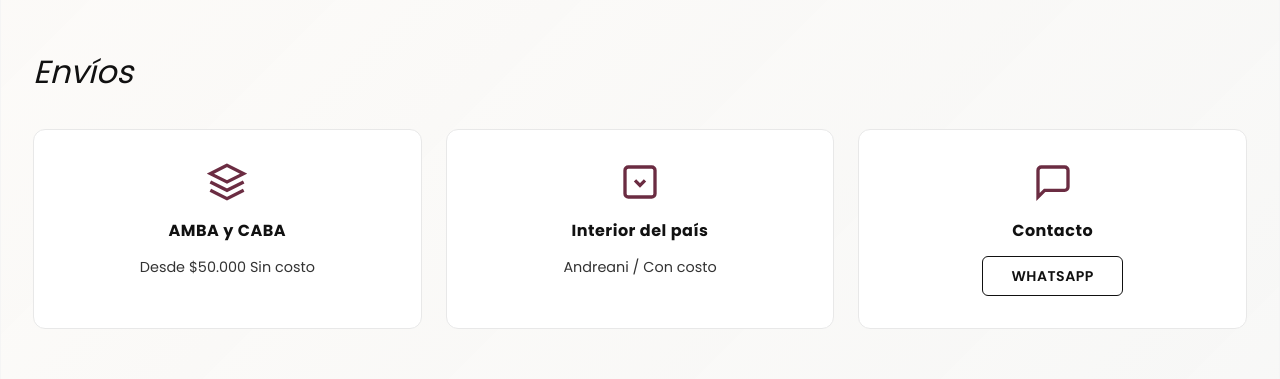
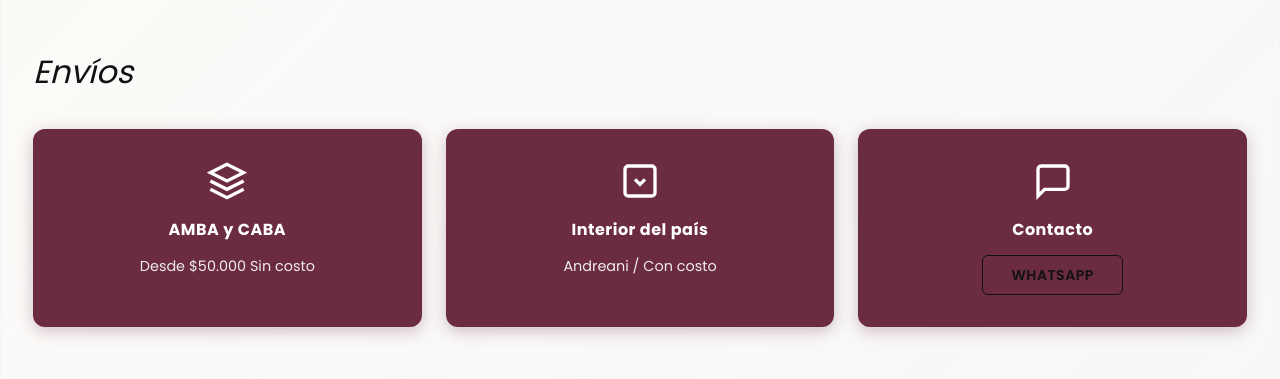
Before and after one commit to PACZKONATASHA/DELoi3D, a React (Vite) app: page / in a window 1280 px wide. Shown: the part 4180-4559 px from the top of the page. Built offline with nearby package versions, Linux system fonts and the light colour scheme.

Commit message:
Tarjetas de envío: Granate, Blanco y Negro con mayor impacto visual

```diff
--- a/src/pages/Home.css
+++ b/src/pages/Home.css
@@ -420,22 +420,23 @@
 }
 
 .shipping-card {
-  background: var(--white);
+  background: var(--granate);
   padding: 32px 24px;
-  border: 1px solid var(--gray-200);
+  border: none;
   border-radius: var(--radius-md);
   text-align: center;
   transition: all 0.3s ease;
+  box-shadow: 0 4px 16px rgba(107, 44, 66, 0.3);
 }
 
 .shipping-card:hover {
-  border-color: var(--sand);
-  box-shadow: 0 8px 24px rgba(216, 195, 165, 0.12);
+  background: #8B3A52;
+  box-shadow: 0 12px 32px rgba(107, 44, 66, 0.4);
   transform: translateY(-4px);
 }
 
 .shipping-card__icon {
-  color: var(--olive);
+  color: var(--white);
   margin-bottom: 16px;
   display: flex;
   justify-content: center;
@@ -444,14 +445,14 @@
 .shipping-card__title {
   font-size: 1rem;
   font-weight: 700;
-  color: var(--dark);
+  color: var(--white);
   margin-bottom: 12px;
   letter-spacing: 0.5px;
 }
 
 .shipping-card__desc {
   font-size: 0.9rem;
-  color: var(--gray-700);
+  color: rgba(255, 255, 255, 0.9);
   margin-bottom: 16px;
   line-height: 1.6;
 }
```
